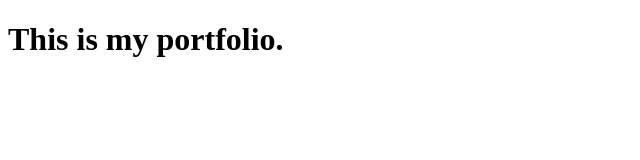
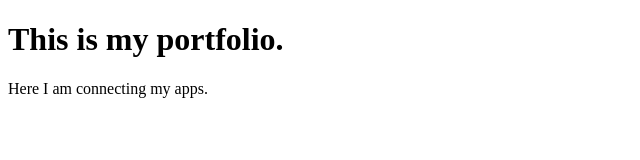
Before and after one commit to Delcy14/Delcy14.github.io, a plain HTML site: page index.html in a window 1280 px wide. Shown: the whole page, without its empty margins (0-640 px from the left). Drawn offline with Linux system fonts and the light colour scheme.

Commit message:
Update index.html

```diff
--- a/index.html
+++ b/index.html
@@ -7,5 +7,6 @@
     </head>
     <body>
         <h1>This is my portfolio.</h1>
+        <p>Here I am connecting  my apps.</p>
     </body>
 </html>
```
